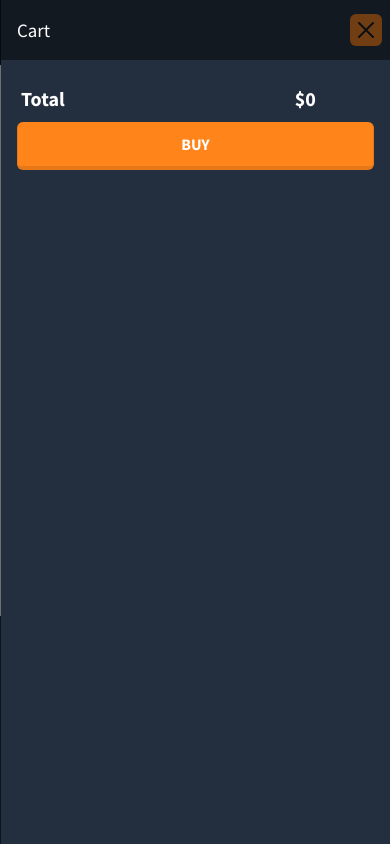
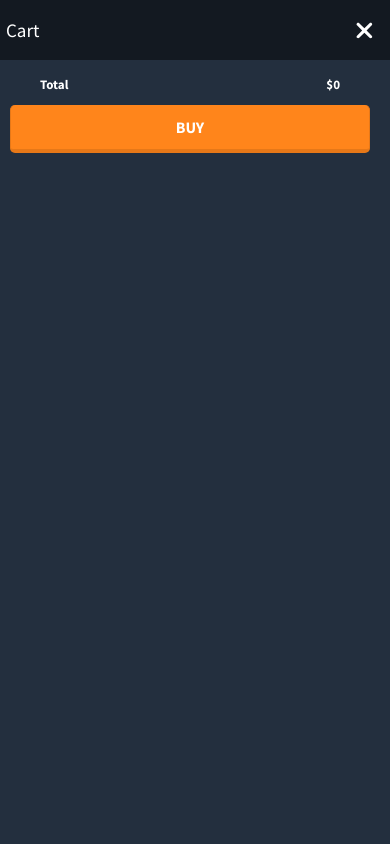
Before and after one commit to Yordanni-Ortiz/Ecommerce-React, a React (Vite) app: page /cart in a window 390 px wide. Both pictures are taken after a click on the button 309 px from the left and 32 px from the top of the page. Shown: the top 844 px of the page. Built offline with nearby package versions, Linux system fonts and the light colour scheme.

Commit message:
Cart responsive.

```diff
--- a/src/assets/styles/Cart.css
+++ b/src/assets/styles/Cart.css
@@ -1,100 +1,176 @@
-#card-item {
-  height: 180px;
+/* Cart.css */
+.cart-container {
+  position: fixed;
+  top: 0;
+  right: 0;
+  height: 100%;
+  width: 400px; /* Ajusta el ancho del carrito */
+  background-color: #232F3E;
+  box-shadow: -2px 0 5px rgba(0,0,0,0.2);
+  transform: translateX(100%);
+  transition: transform 0.3s ease;
+  z-index: 1000;
+  overflow-y: auto; /* Agrega desplazamiento interno si el contenido es largo */
 }
-#card-item:hover {
-  background-color: #eaeaea;
+.cart-container h2 {
+  color: #ffffff;
+  background-color: #131921;
+  padding: 16px;
+  font-size: 19px;
+  margin: 0;
+  height: 60px;
+  display: flex;
+  align-items: center;
 }
-.card-login {
-  max-width: 500px;
-  margin: 3rem auto;
-  padding: 2rem;
+
+.cart-container.show {
+  transform: translateX(0);
 }
-#quantity,
-#substract-product,
-#add-product {
-  display: inline-block;
+
+.cart-overlay {
+  position: fixed;
+  top: 0;
+  left: 0;
+  right: 0;
+  bottom: 0;
+  background: rgba(0,0,0,0.5);
+  z-index: 999;
+}
+
+.cart-items {
+  margin: 20px;
+  background-color: #ffffff;
+}
+
+.cart-content {
+  padding: 20px;
+  height: 100%;
+  overflow-y: auto;
+  position: relative;
+}
+
+.cart-close {
+  color: #ffffff;
+  position: absolute;
+  top: 12px;
+  right: 10px;
+  background: none;
+  border: none;
+  font-size: 25px;
+  cursor: pointer;
+}
+
+.cart-items {
+  margin-bottom: 20px;
+}
+
+.cart-item {
+  position: relative;
+  display: flex;
+  align-items: center;
+  border-bottom: 1px solid #ddd;
+  padding: 15px;
+}
+.product-title {
+  color: #000000;
+}
+
+.cart-quantity {
+ position: absolute;
   background-color: var(--bs-orange);
   color: white;
   font-weight: 600;
   text-align: center;
-  padding-top: 2px;
+  padding: 3px;
   width: 30px;
   height: 30px;
   border-radius: 50%;
+  top: 10px;
+  margin-right: 10px;
+  z-index: 1;
+}
+
+.item-data {
   position: relative;
-  user-select: none;
-  z-index: 9;
+  flex: 1;
+  display: flex;
+  align-items: center;
+  justify-content: space-between;
 }
-#add-product {
-  display: inline-flex; /* Cambiado de inline-block a inline-flex */
-  justify-content: center; /* Centrar horizontalmente */
-  align-items: center;
+
+.item-img {
+  cursor: pointer;
+  margin-right: 10px;
 }
-#quantity {
-  top: 0;
-}
-#item-data {
-  position: relative;
-  top: -30px;
-  z-index: 8;
-}
-#card-img {
-  cursor: pointer;
-}
-#card-img img {
-  display: inline-block;
+
+.item-img img {
   width: 100px;
   height: 100px;
 }
-#substract-product {
-  top: -105px;
-  left: 130px;
+
+.update-quantity {
+  background-color: var(--bs-orange);
+  color: white;
+  border: none;
+  font-weight: 600;
+  width: 30px;
+  height: 30px;
+  border-radius: 50%;
   cursor: pointer;
 }
-#add-product {
-  top: -103px;
-  left: 150px;
+
+.update-quantity.add {
+  position: absolute;
+  right: 110px;
+}
+
+.update-quantity.subtract {
+  position: absolute;
+  left: 120px;
+}
+
+.remove-product {
+  position: absolute;
+  background: none;
+  border: none;
   cursor: pointer;
+  top: 0;
+  right: 0;
 }
-#substract-product:hover,
-#add-product:hover {
-  background-color: #d57b26;
-}
-#card-img figcaption {
-  width: 300px;
-  font-size: 17px;
-  font-weight: 600;
-  white-space: nowrap;
-  overflow: hidden;
-  text-overflow: ellipsis;
-}
-#card-trash {
-  position: relative;
-  left: 255px;
-  top: -170px;
-  cursor: pointer;
-}
-#trash {
+
+.trash-icon {
   color: gray;
 }
-#trash:hover {
+
+.trash-icon:hover {
   color: red;
 }
-#card-img span:nth-child(4) {
-  margin-left: 220px;
+
+.cart-total {
+  display: flex;
+  justify-content: space-between;
+  margin-top: -15px;
+  color: #ffffff;
+  padding: 10px 50px;
+  font-size: 18px;
   font-weight: 600;
 }
-#cart-total {
-  padding: 8px 4px;
+.price-product-cart {
+  margin-left: 200px;
+  color: #000000;
 }
-#cart-total span {
-  font-size: 20px;
-  font-weight: 600;
+
+.checkout-button {
+  width: 100%;
+  padding: 10px;
+  background-color: var(--bs-warning);
+  color: white;
+  cursor: pointer;
+  font-size: 16px;
 }
-#cart-total span:nth-child(2) {
-  margin-left: 230px;
+.button-pay-container{
+  padding: 0 20px;
 }
-#cart-checkout {
-  width: 100%;
-  padding: 10px 0;
+.button-pay-container button {
+  border-radius: 5px;
 }
--- a/src/components/Cart.jsx
+++ b/src/components/Cart.jsx
@@ -1,13 +1,10 @@
-// Dentro de Cart.jsx
 import React, { useState, useEffect } from "react";
 import { useNavigate } from "react-router-dom";
 import { useSelector, useDispatch } from "react-redux";
 import Button from "react-bootstrap/Button";
-import Offcanvas from "react-bootstrap/Offcanvas";
-import ListGroup from "react-bootstrap/ListGroup";
 import { Trash } from "react-bootstrap-icons";
-import axios from "axios";
-import getConfig from "/src/utils/getConfig";
+import { FontAwesomeIcon } from '@fortawesome/react-fontawesome';
+import { faXmark } from '@fortawesome/free-solid-svg-icons';
 import {
   getCartProductsThunk,
   removeCartProductThunk,
@@ -47,15 +44,10 @@ function Cart({ sendLaunch, launch }) {
   const cleanCart = async () => {
     try {
       dispatch(setIsLoading(true));
-
       const ids = cartProducts.map((product) => product.id);
-      console.log("ids:", ids)
-      // Recorre los IDs y elimina cada producto uno por uno
       ids.forEach(async (id) => {
-        console.log(`Eliminando producto con ID: ${id}`);
         await dispatch(removeCartProductThunk(id));
-    });
-      // Después de eliminar todos los productos, actualizar el estado del carrito
+      });
       dispatch(setCartProducts([]));
     } catch (error) {
       console.error('Error cleaning cart:', error);
@@ -65,16 +57,12 @@ function Cart({ sendLaunch, launch }) {
   };
 
   const removeProduct = async (id) => {
-    console.log('Removiendo ID del carrito cart:', id);
     try {
-      // Despacha el Thunk correctamente usando dispatch
       await dispatch(removeCartProductThunk(id));
     } catch (error) {
       console.error('Error removing product Cart:', error);
-      throw error;
     }
   };
-
 
   const handleClose = () => sendLaunch(false);
 
@@ -105,7 +93,6 @@ function Cart({ sendLaunch, launch }) {
         }
       });
       setProducts(preparedProducts);
-      console.log("Prepared Products:", preparedProducts);
     } else {
       setProducts(cartProducts);
     }
@@ -115,27 +102,29 @@ function Cart({ sendLaunch, launch }) {
     let newQuantity = product?.quantity;
 
     if (operation === "subs") {
-      newQuantity = Math.max(1, newQuantity - 1); // Evita cantidades negativas
+      newQuantity = Math.max(1, newQuantity - 1);
     } else if (operation === "add") {
-      newQuantity++; // Incrementa la cantidad
+      newQuantity++;
     }
 
     dispatch(updateCartProductThunk(product.id, newQuantity));
   };
 
   return (
-    <Offcanvas show={launch} onHide={handleClose} placement="end">
-      <Offcanvas.Header closeButton>
-        <Offcanvas.Title>Cart</Offcanvas.Title>
-      </Offcanvas.Header>
-      <Offcanvas.Body>
-        <ListGroup variant="flush">
+    <>
+      {launch && <div className="cart-overlay" onClick={handleClose}></div>}
+      <div className={`cart-container ${launch ? 'show' : ''}`}>
+        <button className="cart-close" onClick={handleClose}>
+          <FontAwesomeIcon icon={faXmark} />
+        </button>
+        <h2>Cart</h2>
+        <div className="cart-items">
           {products.map((product, index) => (
-            <ListGroup.Item id="card-item" key={index}>
-              <span id="quantity">{product.quantity}</span>
-              <div id="item-data">
+            <div className="cart-item" key={index}>
+              <span className="cart-quantity">{product.quantity}</span>
+              <div className="item-data">
                 <figure
-                  id="card-img"
+                  className="item-img"
                   onClick={() =>
                     handleNavigate(`/product/${product.product.id}`)
                   }
@@ -144,45 +133,48 @@ function Cart({ sendLaunch, launch }) {
                     src={product.product?.productImgs?.[0].url}
                     alt={`This is a ${product.product?.title} image`}
                   />
-                  <figcaption>{product.product.title}</figcaption>
+                  <figcaption><strong className="product-title">{product.product.title}</strong></figcaption>
                   <span>Price</span>
-                  <span>{`${product.product.price}`}</span>
+                  <span><strong className="price-product-cart">${`${product.product.price}`}</strong></span>
                 </figure>
-                <span
-                  id="substract-product"
+                <button
+                  className="update-quantity subtract"
                   onClick={() => handleUpdateQuantity("subs", product)}
                 >
                   -
-                </span>
-                <span
-                  id="add-product"
+                </button>
+                <button
+                  className="update-quantity add"
                   onClick={() => handleUpdateQuantity("add", product)}
                 >
                   +
-                </span>
-                <span
-                  id="card-trash"
-                  onClick={() =>  removeProduct(product.id)}
+                </button>
+                <button
+                  className="remove-product"
+                  onClick={() => removeProduct(product.id)}
                 >
-                  <Trash id="trash" />
-                </span>
+                  <Trash className="trash-icon" />
+                </button>
               </div>
-            </ListGroup.Item>
+            </div>
           ))}
-        </ListGroup>
-        <div id="cart-total">
+        </div>
+        <div className="cart-total">
           <span>Total</span>
           <span>{`$${total}`}</span>
         </div>
-        <Button
-          id="cart-checkout"
+        <div className="button-pay-container">
+          <Button
           variant="warning"
+          className="checkout-button"
           onClick={() => handlePurchase("/purchases")}
-        >
-          Buy
-        </Button>
-      </Offcanvas.Body>
-    </Offcanvas>
+          >
+            BUY
+          </Button>
+        </div>
+
+      </div>
+    </>
   );
 }
 
```
